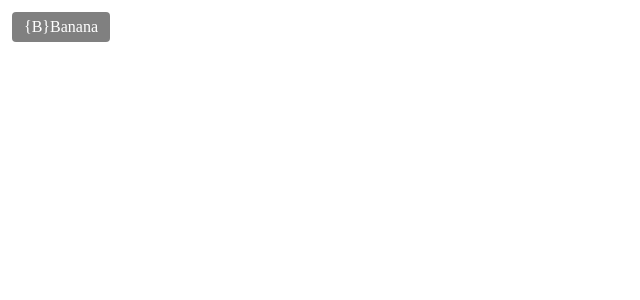
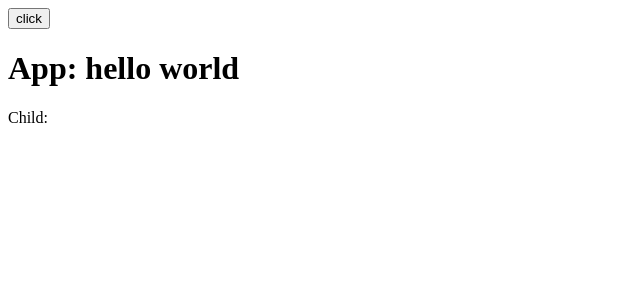
Before and after one commit to Dslim1996/vue, a Vue app: page / in a window 1280 px wide. Shown: the top 300 px of the page, without its empty margins (0-640 px from the left). Built offline with nearby package versions, Linux system fonts and the light colour scheme; the HTML template or start-up script is replaced by a standard one.

Commit message:
Provide,Inject

```diff
--- a/src/app.vue
+++ b/src/app.vue
@@ -1,22 +1,28 @@
 <template>
-    <MyBtn>
-
-        <template #text>
-            <span>Banana</span>
-        </template>
-        <template #icon>
-            <span>{B}</span>
-        </template>
-
-    </MyBtn>
+    <button @click="message='Good?'">
+        click
+    </button>
+    <h1>App: {{ message }}</h1>
+    <Parent />
 </template>
 
 <script>
-import MyBtn from "~/components/MyBtn";
+import Parent from "~/components/Parent";
+import { computed } from 'vue'
 
 export default {
     components: {
-        MyBtn
+        Parent
+    },
+    data() {
+        return {
+            message: 'hello world'
+        }
+    },
+    provide() {
+        return {
+            msg: computed(() => this.message)
+        }
     }
 }
 </script>
--- /dev/null
+++ b/src/components/Child.vue
@@ -0,0 +1,14 @@
+<template>
+    <div>
+        Child: {{ msg.value }}
+    </div>
+</template>
+
+<script>
+
+export default {
+    inject: [
+        'msg'
+    ]
+}
+</script>
--- a/src/components/MyBtn.vue
+++ /dev/null
@@ -1,25 +0,0 @@
-<template>
-    <div class="btn">
-        <slot name="icon"></slot>
-        <slot name="text"></slot>
-    </div>
-</template>
-
-<script>
-export default {
-
-}
-</script>
-
-
-<style lang="scss" scoped>
-    .btn {
-        display: inline-block;
-        margin: 4px;
-        padding: 6px 12px;
-        border-radius: 4px;
-        background-color: gray;
-        color:white;
-        cursor: pointer;
-    }
-</style>
--- /dev/null
+++ b/src/components/Parent.vue
@@ -0,0 +1,13 @@
+<template>
+    <Child/>
+</template>
+
+<script>
+import Child from '~/components/Child'
+
+export default {
+    components: {
+        Child
+    }
+}
+</script>
```
